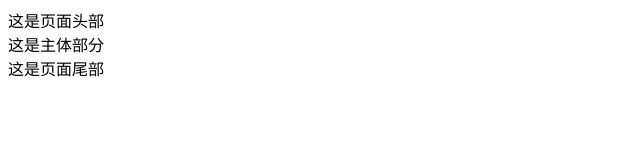
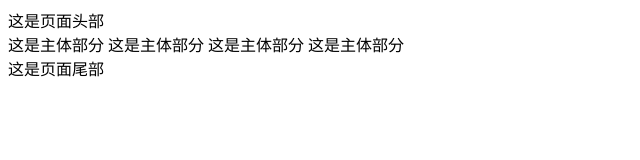
Before and after one commit to htt13709258044/xz2, a plain HTML site: page index.html in a window 1280 px wide. Shown: the whole page, without its empty margins (0-640 px from the left). Drawn offline with Linux system fonts and the light colour scheme.

Commit message:
rev1:main*4

```diff
--- a/index.html
+++ b/index.html
@@ -10,6 +10,9 @@
 	</div>
 	<div class="main">
 	这是主体部分
+	这是主体部分
+	这是主体部分
+	这是主体部分
 	</div>
 	<div class="footer">这是页面尾部</div>
 </body>
```
